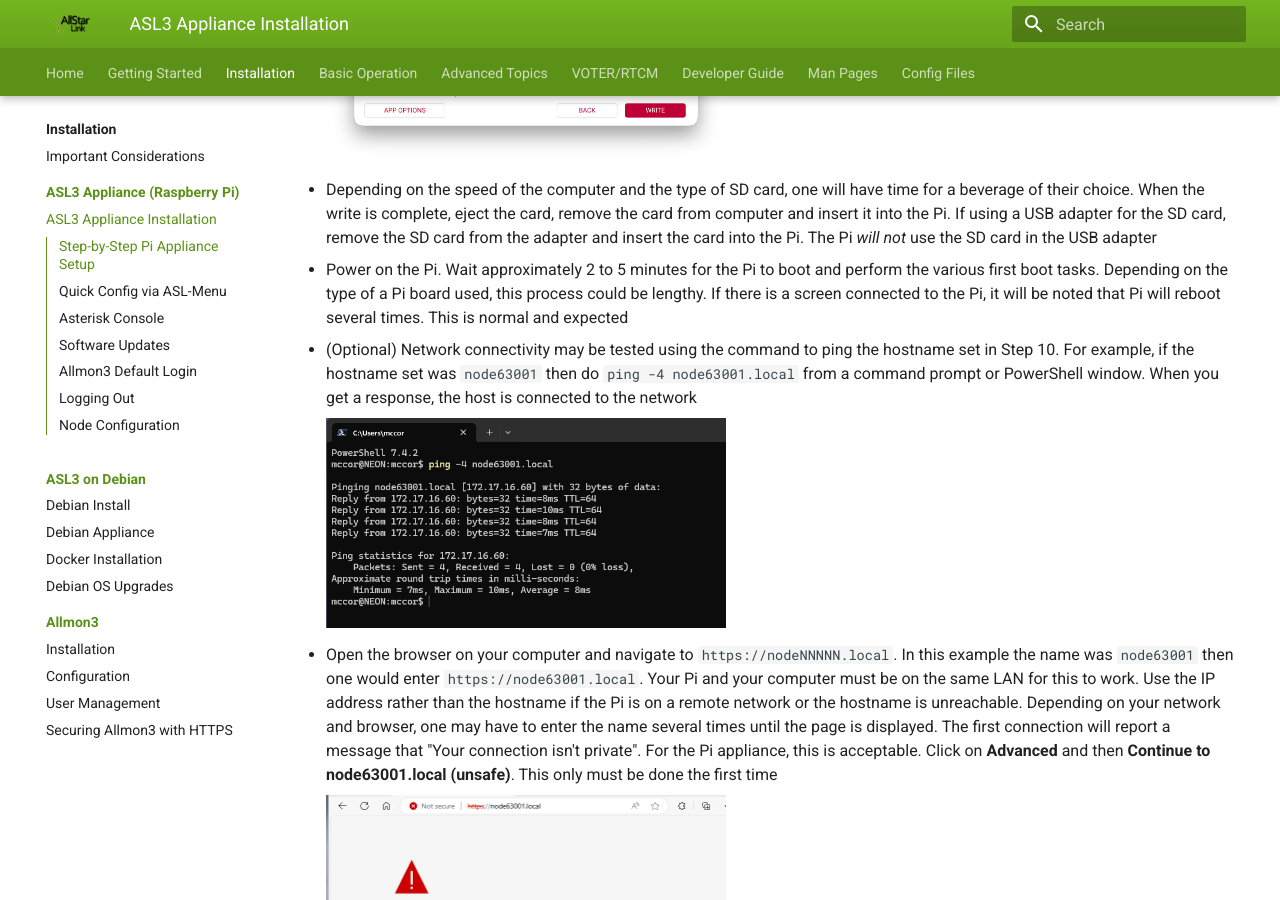
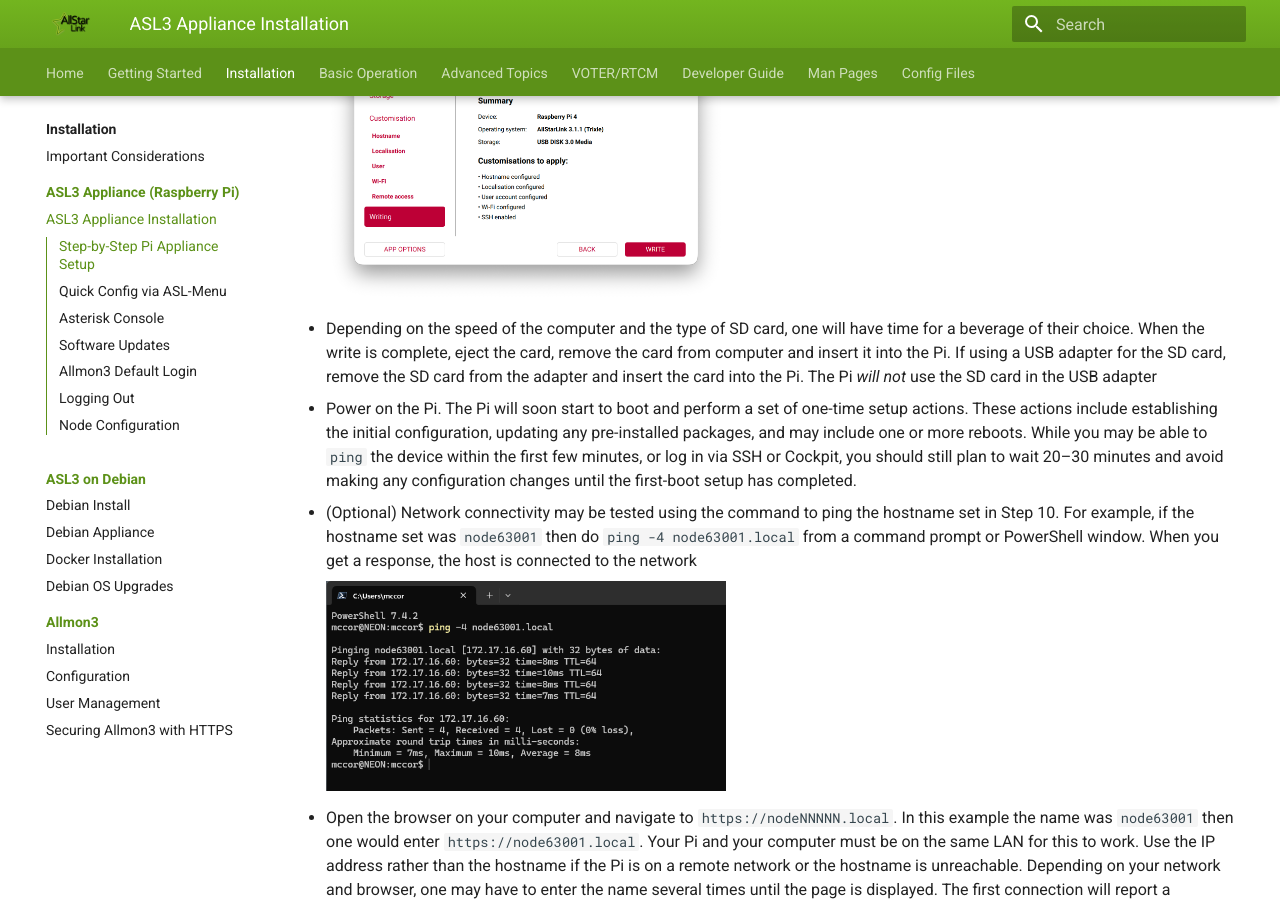
Before and after one commit to AllStarLink/ASL3-Manual, an MkDocs documentation site: the page built from docs/install/pi-appliance/pi-detailed.md, in a window 1280 px wide and 900 px high, scrolled down 5042 px. Built offline with MkDocs 1.6.1 and Material for MkDocs 9.7.7, drawn with Linux system fonts in a browser that asks for light colours; some of the changed text lies outside the part shown.

Commit message:
Updates per doc review

```diff
--- a/docs/install/pi-appliance/pi-detailed.md
+++ b/docs/install/pi-appliance/pi-detailed.md
@@ -36,12 +36,13 @@
 
     ![Step 4](img/step-4-device.png){width="400"}
 
-- Choose the `AllStarLink` operating system and click on **NEXT**
+- Choose the **AllStarLink** operating system and click on **NEXT**
 
     ![Step 5](img/step-5-os.png){width="400"}
 
 - Connect the SD card or the SD card in a USB adapter to the computer.
-You should see the media associated with the SD card named something such as "Mass Storage Device USB Device - 16.0 GB".
+You should see the media associated with the SD card named something such as
+"USB DISK 3.0 Media" (or "Mass Storage Device USB Device") and the size should reflect that of the SD card.
 Click on that entry and then **NEXT**
 
     ![Step 6](img/step-6-storage.png){width="400"}
@@ -62,10 +63,12 @@
 It is recommended to set the username to `asl` if you have no strong feeling about the
 username.
 Choose a good password and record the password somewhere safe.
-**NOTE: There is NO DEFAULT USER for the image.  Failure to set an account will require a re-image of the SD card with the proper settings**
 Once entered, click on **NEXT**
 
     ![Step 9](img/step-9-username.png){width="400"}
+
+!!! warning "NO DEFAULT USER"
+    There is NO default username and password included in the image. Failure to set an account will require a re-image of the SD card with the proper settings.
 
 - For "Choose Wi-Fi", if the device will be connected to Wi-Fi, enter the name of the wireless network in **SSID** and the password for that network in **Password**.
 Once entered (or if you will not be using Wi-Fi), click on **NEXT**
@@ -85,7 +88,7 @@
 
 - Depending on the speed of the computer and the type of SD card, one will have time for a beverage of their choice. When the write is complete, eject the card, remove the card from computer and insert it into the Pi. If using a USB adapter for the SD card, remove the SD card from the adapter and insert the card into the Pi. The Pi *will not* use the SD card in the USB adapter
 
-- Power on the Pi. Wait approximately 2 to 5 minutes for the Pi to boot and perform the various first boot tasks. Depending on the type of a Pi board used, this process could be lengthy. If there is a screen connected to the Pi, it will be noted that Pi will reboot several times. This is normal and expected
+- Power on the Pi. The Pi will soon start to boot and perform a set of one-time setup actions. These actions include establishing the initial configuration, updating any pre-installed packages, and may include one or more reboots. While you may be able to `ping` the device within the first few minutes, or log in via SSH or Cockpit, you should still plan to wait 20–30 minutes and avoid making any configuration changes until the first-boot setup has completed.
 
 - (Optional) Network connectivity may be tested using the command to ping the hostname set in Step 10. For example, if the hostname set was `node63001` then do `ping -4 node63001.local` from a command prompt or PowerShell window. When you get a response, the host is connected to the network
 
@@ -139,13 +142,12 @@
 One should also apply any latest updates and reboot the device as described in [Cockpit Updates](../../pi/cockpit-updates.md).
 
 ## Allmon3 Default Login
-The default-configured username and password combination is `allmon3 / password`.
+Allmon3 does not include a pre-configured username and password combination.
 
-**You *must* delete this and add a new one:**
+**To use Allmon3, you *must* add a login:**
 
 * Launch Web Admin Portal (aka `Cockpit`) by going to `https://node63001.local:9090`
 * Open the Terminal
-* Type `sudo allmon3-passwd --delete allmon3` to remove the default login
 * Type `sudo allmon3-passwd <new user login>` to set the new user login. Type the new password when prompted.
 * Type `sudo systemctl restart allmon3` to load the new login.
 
```
